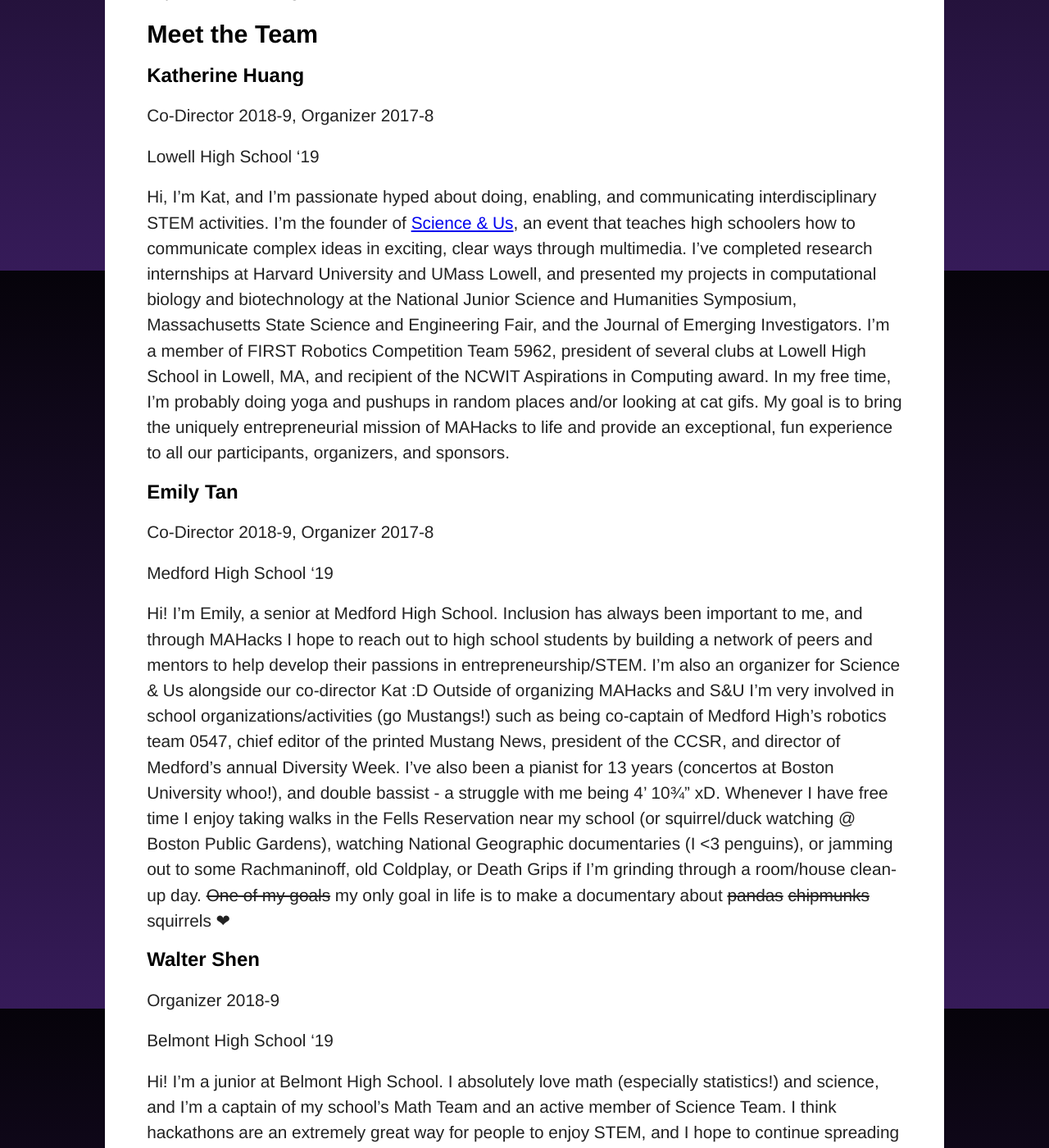
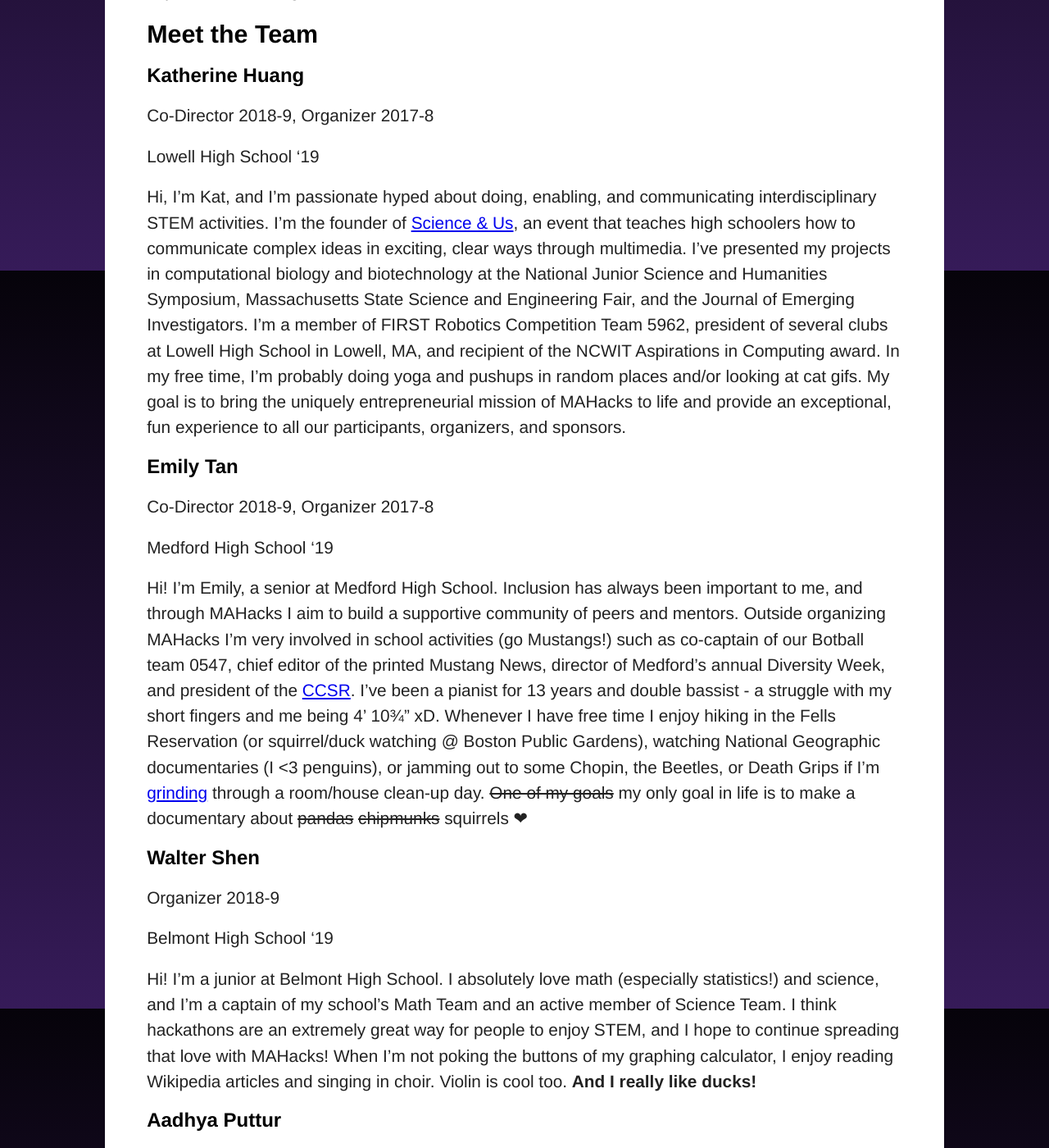
Before and after one commit to mahacks/old-website, a Jekyll site: the page built from about.md, in a window 1280 px wide and 1400 px high, scrolled down 570 px. Shown: the whole window at 82% size. Built offline with Jekyll 4.4.1, drawn with Linux system fonts in a browser that asks for light colours; some web fonts are replaced; some of the changed text lies outside the part shown.

Commit message:
shortened bios-ish

```diff
--- a/about.md
+++ b/about.md
@@ -17,7 +17,7 @@ Co-Director 2018-9, Organizer 2017-8
 
 Lowell High School ‘19
 
-Hi, I’m Kat, and I’m passionate hyped about doing, enabling, and communicating interdisciplinary STEM activities. I’m the founder of [Science & Us](www.scienceandus.org), an event that teaches high schoolers how to communicate complex ideas in exciting, clear ways through multimedia. I’ve completed research internships at Harvard University and UMass Lowell, and presented my projects in computational biology and biotechnology at the National Junior Science and Humanities Symposium, Massachusetts State Science and Engineering Fair, and the Journal of Emerging Investigators. I’m a member of FIRST Robotics Competition Team 5962, president of several clubs at Lowell High School in Lowell, MA, and recipient of the NCWIT Aspirations in Computing award. In my free time, I’m probably doing yoga and pushups in random places and/or looking at cat gifs. My goal is to bring the uniquely entrepreneurial mission of MAHacks to life and provide an exceptional, fun experience to all our participants, organizers, and sponsors.
+Hi, I’m Kat, and I’m passionate hyped about doing, enabling, and communicating interdisciplinary STEM activities. I’m the founder of [Science & Us](www.scienceandus.org), an event that teaches high schoolers how to communicate complex ideas in exciting, clear ways through multimedia. I’ve presented my projects in computational biology and biotechnology at the National Junior Science and Humanities Symposium, Massachusetts State Science and Engineering Fair, and the Journal of Emerging Investigators. I’m a member of FIRST Robotics Competition Team 5962, president of several clubs at Lowell High School in Lowell, MA, and recipient of the NCWIT Aspirations in Computing award. In my free time, I’m probably doing yoga and pushups in random places and/or looking at cat gifs. My goal is to bring the uniquely entrepreneurial mission of MAHacks to life and provide an exceptional, fun experience to all our participants, organizers, and sponsors.
 
 ### Emily Tan
 
@@ -25,7 +25,7 @@ Co-Director 2018-9, Organizer 2017-8
 
 Medford High School ‘19
 
-Hi! I’m Emily, a senior at Medford High School. Inclusion has always been important to me, and through MAHacks I hope to reach out to high school students by building a network of peers and mentors to help develop their passions in entrepreneurship/STEM. I'm also an organizer for Science & Us alongside our co-director Kat :D Outside of organizing MAHacks and S&U I’m very involved in school organizations/activities (go Mustangs!) such as being co-captain of Medford High’s robotics team 0547, chief editor of the printed Mustang News, president of the CCSR, and director of Medford’s annual Diversity Week. I’ve also been a pianist for 13 years (concertos at Boston University whoo!), and double bassist - a struggle with me being 4’ 10¾” xD. Whenever I have free time I enjoy taking walks in the Fells Reservation near my school (or squirrel/duck watching @ Boston Public Gardens), watching National Geographic documentaries (I <3 penguins), or jamming out to some Rachmaninoff, old Coldplay, or Death Grips if I’m grinding through a room/house clean-up day. ~~One of my goals~~ my only goal in life is to make a documentary about ~~pandas~~ ~~chipmunks~~ squirrels ❤
+Hi! I’m Emily, a senior at Medford High School. Inclusion has always been important to me, and through MAHacks I aim to build a supportive community of peers and mentors. Outside  organizing MAHacks I’m very involved in school activities (go Mustangs!) such as co-captain of our Botball team 0547, chief editor of the printed Mustang News, director of Medford’s annual Diversity Week, and president of the [CCSR](http://www.medfordccsr.org/). I’ve been a pianist for 13 years and double bassist - a struggle with my short fingers and me being 4’ 10¾” xD. Whenever I have free time I enjoy hiking in the Fells Reservation (or squirrel/duck watching @ Boston Public Gardens), watching National Geographic documentaries (I <3 penguins), or jamming out to some Chopin, the Beetles, or Death Grips if I’m [grinding](https://open.spotify.com/playlist/4dSLBh99BVtz2LfKfGSagT) through a room/house clean-up day. ~~One of my goals~~ my only goal in life is to make a documentary about ~~pandas~~ ~~chipmunks~~ squirrels ❤
 
 ### Walter Shen
 
@@ -42,7 +42,7 @@ Organizer 2018-9
 
 Chelmsford High School ‘19
 
-Hey fans, I am Aadhya and I love to dab. I’m a junior at Chelmsford High School and I am passionate about computer science and entrepreneurship. I am a Girls Who Code alumna and have done research about relativity and **black holes** at MIT. I am very involved in my school as I am Co-captain of the Math Team, Founder and President of Coding Team, and Vice President of Science Team. I also work in Kumon 9 hours a week where I tutor students from k -12 in math and english. Outside of STEM, I play first violin for Chelmsford Symphony Orchestra and the pit orchestra for my school’s annual musical. I also like to write short sci fi stories for fun and have my own blog for them. I've entered them in my cultural event, New England Kannada Koota, and have earned 1st place all four years. I am excited to be part of an organization that encourages STEM. I also really really hate ☆starfishes☆, because they are the most nastiest creatures to ever exist.
+Hey fans, I am Aadhya and I love to dab. I’m a junior at Chelmsford High School and I am passionate about computer science and entrepreneurship. I am a Girls Who Code alumna and have done research about relativity and **black holes** at MIT. I am very involved in my school as I am Co-captain of the Math Team, Founder and President of Coding Team, and Vice President of Science Team. Outside of STEM, I play first violin for Chelmsford Symphony Orchestra and the pit orchestra for my school’s annual musical. I also like to write short sci fi stories for fun and have my own blog for them. I am excited to be part of an organization that encourages STEM. I also really really hate ☆starfishes☆, because they are the most nastiest creatures to ever exist.
 
 ### Zhi Wei Gan
 
```
